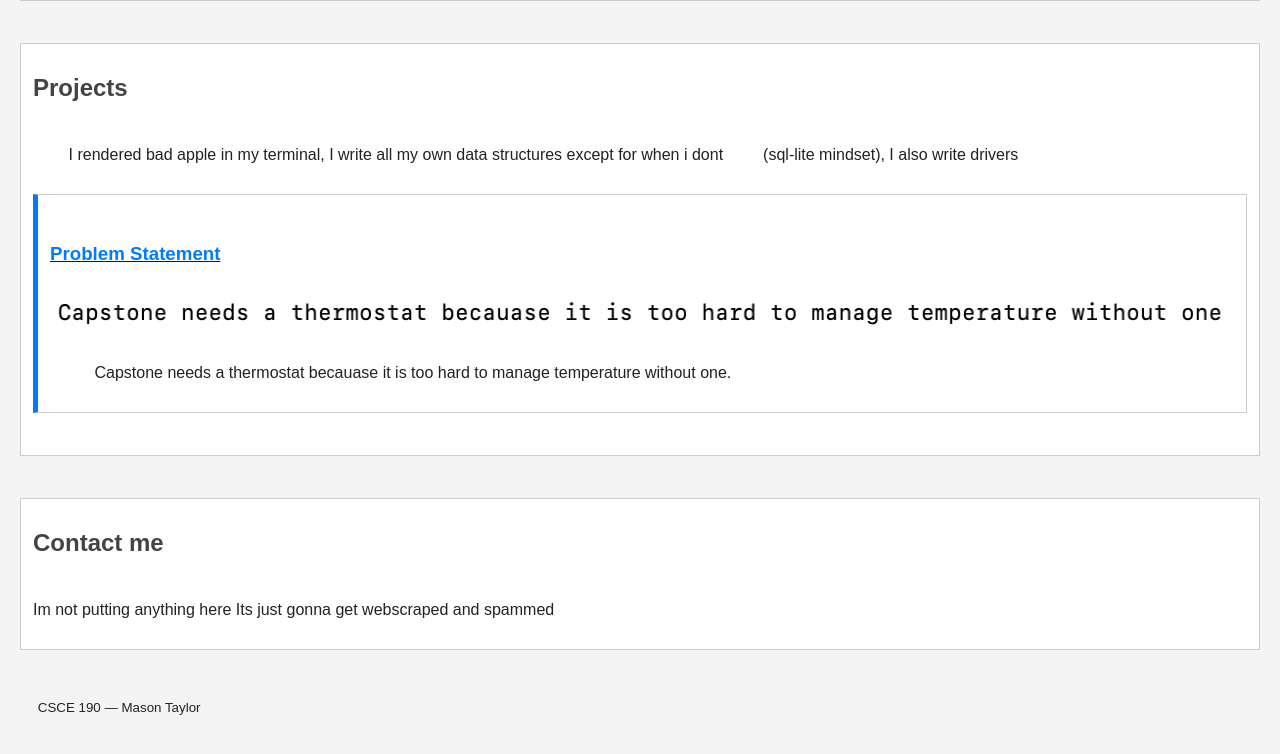
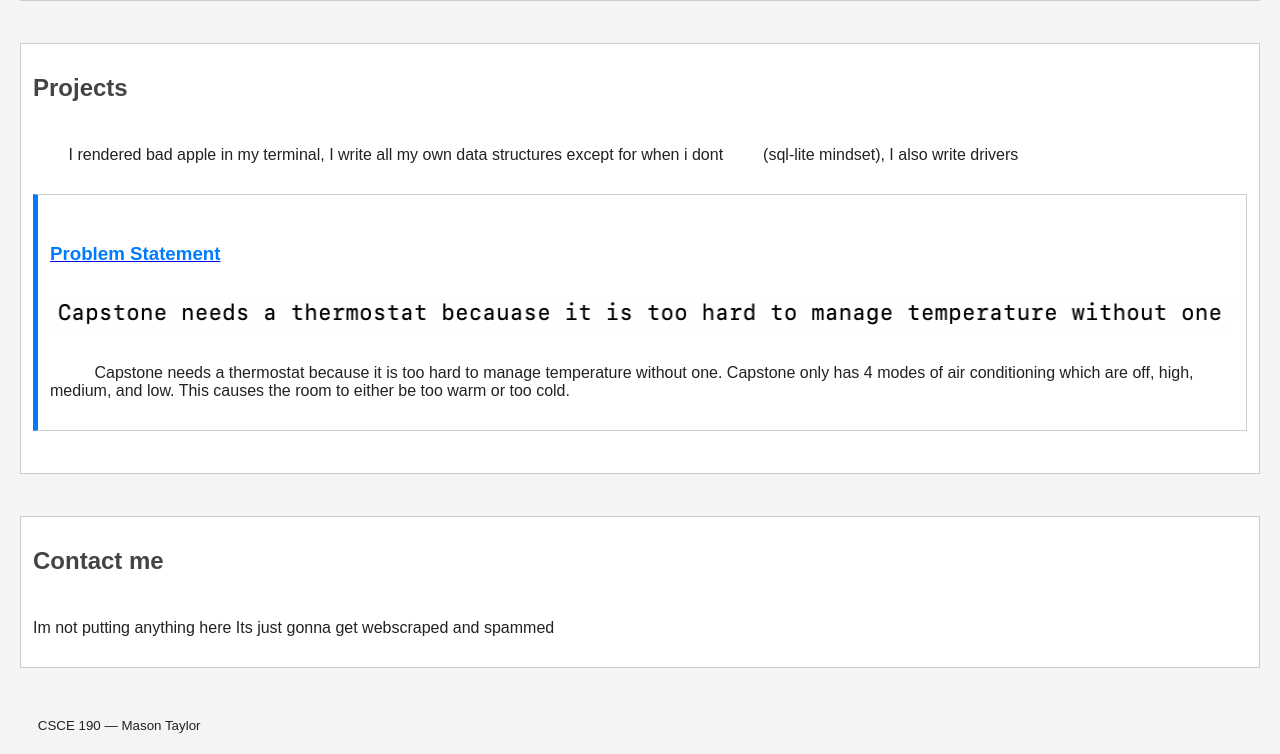
Before and after one commit to PickledLampshade/PickledLampshade.github.io, a plain HTML site: page index.html in a window 1280 px wide. Shown: the part 547-1301 px from the top of the page. Drawn offline with Linux system fonts and the light colour scheme; files whose address does not match are found by name.

Commit message:
Fix typo and elaborate on thermostat need
Expanded explanation of thermostat necessity.

```diff
--- a/index.html
+++ b/index.html
@@ -35,7 +35,7 @@
                 <a href="files/statement.pdf"><img src="images/problem.png" alt="Screenshot of the problem statement"></a>
 
                 <p>
-          Capstone needs a thermostat becauase it is too hard to manage temperature without one.
+          Capstone needs a thermostat because it is too hard to manage temperature without one. Capstone only has 4 modes of air conditioning which are off, high, medium, and low. This causes the room to either be too warm or too cold.
         </p>
       </section>
 
```
